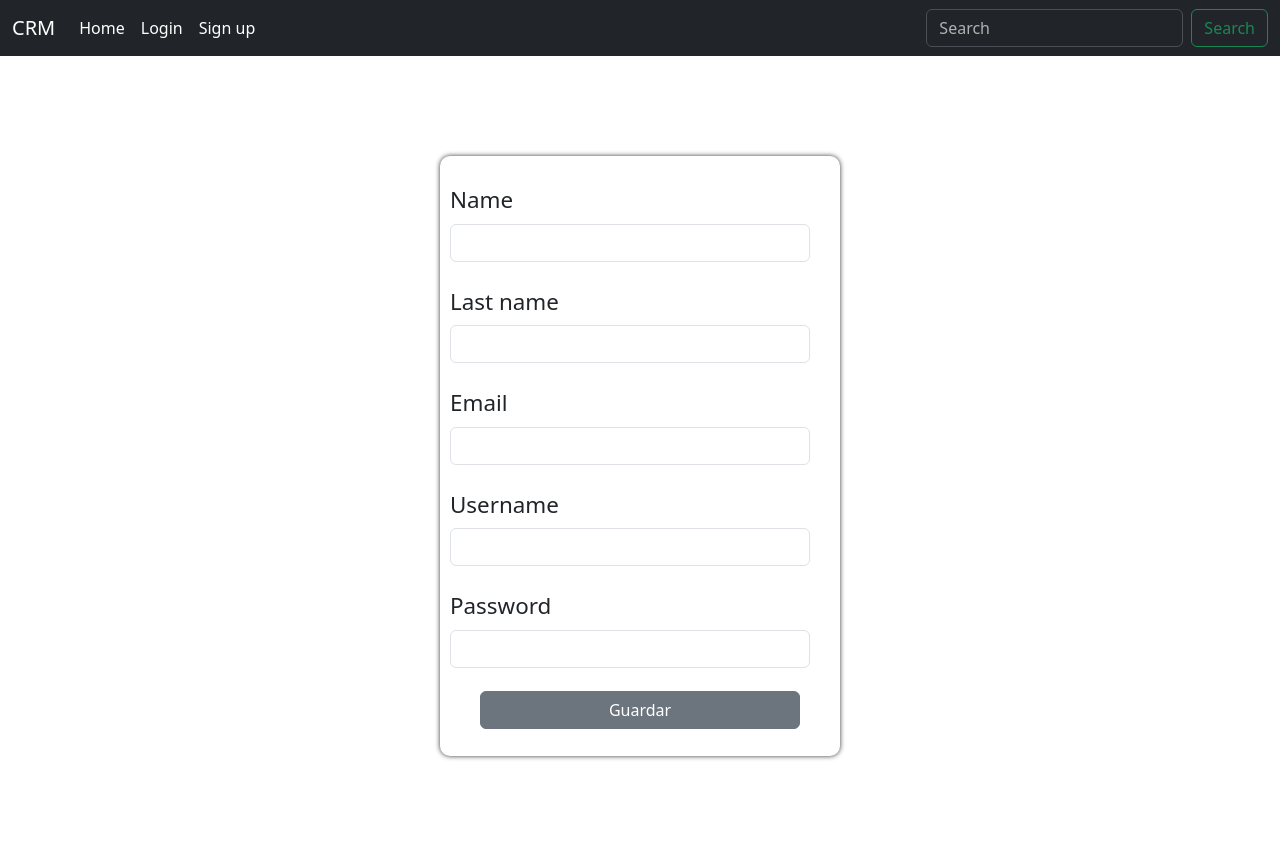
After one commit to KochP1/Django-CRM, a Django app: page /register/ in a window 1280 px wide. The commit adds this page. Run offline with Django 5.2, Linux system fonts and the light colour scheme.

Commit message:
Inicio de sesion, registro de usuarios, cierre de sesion

```diff
--- a/dcrm/static/css/styles.css
+++ b/dcrm/static/css/styles.css
@@ -8,6 +8,43 @@ body{
     box-sizing: border-box;
 }
 
-h1{
-    color: rgb(47, 47, 194);
+.form__container{
+    display: flex;
+    justify-content: center;
+    align-items: center;
+    height: 100vh;
 }
+
+.form-login{
+    width: 400px;
+    height: 400px;
+    display: flex;
+    flex-direction: column;
+    align-items: start;
+    justify-content: center;
+    gap: 7px;
+    border-radius: 10px;
+    box-shadow: 0px 0px 5px 0px #333;
+}
+
+.form-regist{
+    height: 600px !important;
+}
+
+.form-login input{
+    width: 90%;
+}
+
+.form-login label, input {
+    font-size: 1.4rem;
+}
+
+.btn-login{
+    margin-left: auto;
+    margin-right: auto;
+    width: 80% !important;
+}
+
+.form-login input, label{
+    margin-left: 10px;
+}
--- a/dcrm/templates/base.html
+++ b/dcrm/templates/base.html
@@ -8,6 +8,50 @@
     <link href="https://cdn.jsdelivr.net/npm/bootstrap@5.3.5/dist/css/bootstrap.min.css" rel="stylesheet" integrity="sha384-SgOJa3DmI69IUzQ2PVdRZhwQ+dy64/BUtbMJw1MZ8t5HZApcHrRKUc4W0kG879m7" crossorigin="anonymous">
 </head>
 <body>
+    <nav class="navbar navbar-expand-lg bg-dark" data-bs-theme="dark">
+        <div class="container-fluid">
+          <a class="navbar-brand" href="#">CRM</a>
+          <button class="navbar-toggler" type="button" data-bs-toggle="collapse" data-bs-target="#navbarSupportedContent" aria-controls="navbarSupportedContent" aria-expanded="false" aria-label="Toggle navigation">
+            <span class="navbar-toggler-icon"></span>
+          </button>
+          <div class="collapse navbar-collapse" id="navbarSupportedContent">
+            <ul class="navbar-nav me-auto mb-2 mb-lg-0">
+              <li class="nav-item">
+                <a class="nav-link active" aria-current="page" href="#">Home</a>
+              </li>
+              {% if user.is_authenticated %}
+              <li class="nav-item">
+                <a class="nav-link active" aria-current="page" href="{% url 'logout' %}">Logout</a>
+              </li>
+
+              {% else %}
+              <li class="nav-item">
+                <a class="nav-link active" aria-current="page" href="{% url 'home' %}">Login</a>
+              </li>
+
+              <li class="nav-item">
+                <a class="nav-link active" aria-current="page" href="{% url 'register' %}">Sign up</a>
+              </li>
+
+              {% endif %}
+            </ul>
+            <form class="d-flex" role="search">
+              <input class="form-control me-2" type="search" placeholder="Search" aria-label="Search">
+              <button class="btn btn-outline-success" type="submit">Search</button>
+            </form>
+          </div>
+        </div>
+      </nav>
+    {% if messages %}
+
+        {% for message in messages %}
+                  <div class="alert alert-warning alert-dismissible fade show" role="alert">
+                      <strong>{{message}}</strong>
+                      <button type="button" class="btn-close" data-bs-dismiss="alert" aria-label="Close">
+                      </button>
+                  </div>
+        {% endfor %}
+    {% endif %}
     {% block content %}
 
     {% endblock %}
--- /dev/null
+++ b/dcrm/website/templates/website/regist.html
@@ -0,0 +1,37 @@
+{% extends 'base.html' %}
+{% block title %} Sign up {% endblock %}
+
+{% block content %}
+    {% if messages %}
+        {% for message in messages %}
+        <div class="alert alert-warning alert-dismissible fade show" role="alert">
+            <strong>{{message}}</strong>
+            <button type="button" class="btn-close" data-bs-dismiss="alert" aria-label="Close">
+            </button>
+        </div>
+        {% endfor %}
+    {% endif %}
+    <div class="form__container">
+        <form action="{% url 'register' %}" method="post" id="form-login" class="form-login form-regist">
+
+            {% csrf_token %}
+
+            <label>Name</label>
+            <input type="text" class="form-control mb-3" name="name">
+
+            <label>Last name</label>
+            <input type="text" class="form-control mb-3" name="lastname">
+
+            <label>Email</label>
+            <input type="email" class="form-control mb-3" name="email">
+
+            <label>Username</label>
+            <input type="text" class="form-control mb-3" name="username">
+
+            <label>Password</label>
+            <input type="password" class="form-control mb-3" name="password">
+
+            <button type="submit" class="btn btn-secondary btn-login">Guardar</button>
+        </form>
+    </div>
+{% endblock %}
--- a/dcrm/website/urls.py
+++ b/dcrm/website/urls.py
@@ -2,5 +2,8 @@ from django.urls import path
 from . import views
 
 urlpatterns = [
-    path('', views.home, name='home')
+    path('', views.home, name='home'),
+    path('logout/', views.logout_user, name='logout'),
+    path('register/', views.register_user, name='register'),
+
 ]
--- a/dcrm/website/views.py
+++ b/dcrm/website/views.py
@@ -1,6 +1,48 @@
-from django.shortcuts import render
-
+from django.shortcuts import render, redirect
+from django.contrib.auth import authenticate, login, logout
+from django.contrib.auth.models import User
+from django.contrib import messages
 # Create your views here.
 
 def home(request):
+    # Check to see if logging in
+
+    if request.method == 'POST':
+        username = request.POST['username']
+        password = request.POST['password']
+
+        # Authenticate
+        user = authenticate(request, username=username, password = password)
+
+        if user is not None:
+            login(request, user)
+            messages.success(request, "You have logged in")
+            return redirect('home')
+        else:
+            messages.success(request, 'There was an error loggin in, please try again....')
+            return redirect('home')
     return render(request, 'website/home.html', {})
+
+def logout_user(request):
+    logout(request)
+    messages.success(request, 'You have benn logged out!')
+    return redirect('home')
+
+def register_user(request):
+    if request.method == 'POST':
+        name = request.POST['name']
+        lastname = request.POST['lastname']
+        email = request.POST['email']
+        username = request.POST['username']
+        password = request.POST['password']
+
+        try:
+            User.objects.create_user(first_name = name, last_name = lastname, email= email, username= username, password=password)
+            messages.success(request, 'Your user have been created!!')
+            return redirect('home')
+        except Exception as e:
+            messages.success(request, 'There was an error creating your user, try again')
+            return render(request, 'website/regist.html')
+
+
+    return render(request, 'website/regist.html')
```
Also changed, not shown: dcrm/website/templates/website/home.html (+20 -2 lines).
